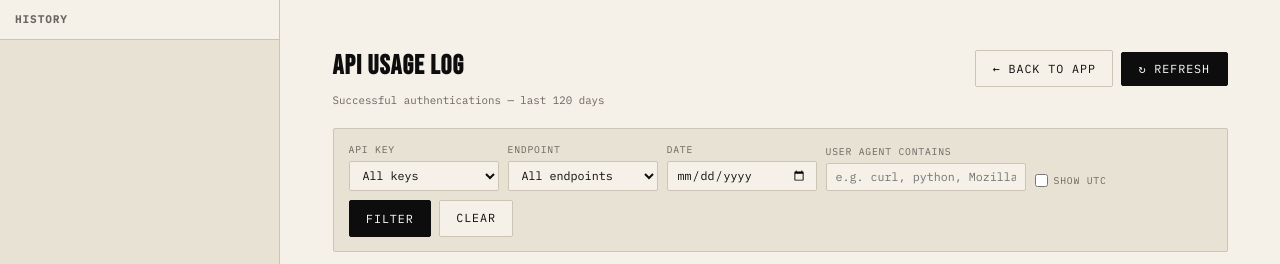
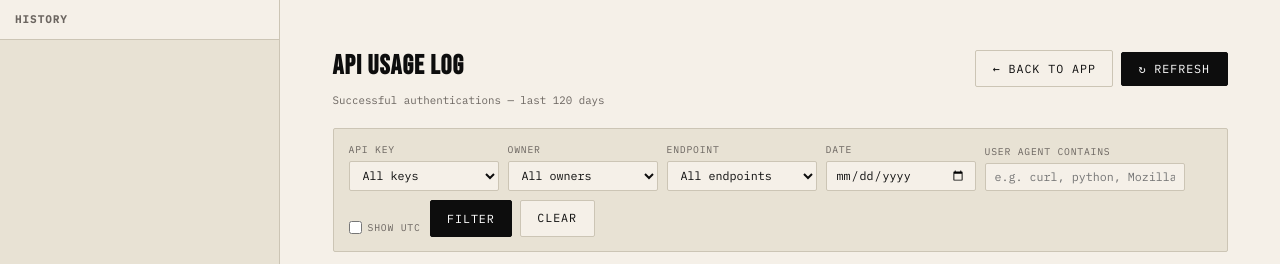
Before and after one commit to dmanpearl/breaking-news, a Django app: template templates/api/usage.html in a window 1280 px wide. Shown: the part 60-324 px from the top of the page. Run offline with Django 5.2, Linux system fonts and the light colour scheme; the template is opened without the code that fills it, so the values that code supplies are empty.

Commit message:
feat(api): add owner filtering to api usage log

```diff
--- a/templates/api/usage.html
+++ b/templates/api/usage.html
@@ -258,6 +258,19 @@
     </div>
 
     <div class="filter-group">
+      <label for="owner_id">Owner</label>
+      <select name="owner_id" id="owner_id">
+        <option value="">All owners</option>
+        {% for owner in all_owners %}
+        <option value="{{ owner.pk }}"
+          {% if selected_owner_id == owner.pk|stringformat:"s" %}selected{% endif %}>
+          {{ owner.username }}
+        </option>
+        {% endfor %}
+      </select>
+    </div>
+
+    <div class="filter-group">
       <label for="endpoint">Endpoint</label>
       <select name="endpoint" id="endpoint">
         <option value="">All endpoints</option>
@@ -298,7 +311,7 @@
   <!-- Summary -->
   <p class="usage-summary">
     {{ total_count }} result{{ total_count|pluralize }}
-    {% if selected_key_id or selected_date or ua_filter or endpoint_filter %}&mdash; filtered{% endif %}
+    {% if selected_key_id or selected_owner_id or selected_date or ua_filter or endpoint_filter %}&mdash; filtered{% endif %}
     &nbsp;&middot;&nbsp; page {{ page_obj.number }} of {{ page_obj.paginator.num_pages }}
   </p>
 
```
Also changed, not shown: api/views.py (+27 -7 lines).
